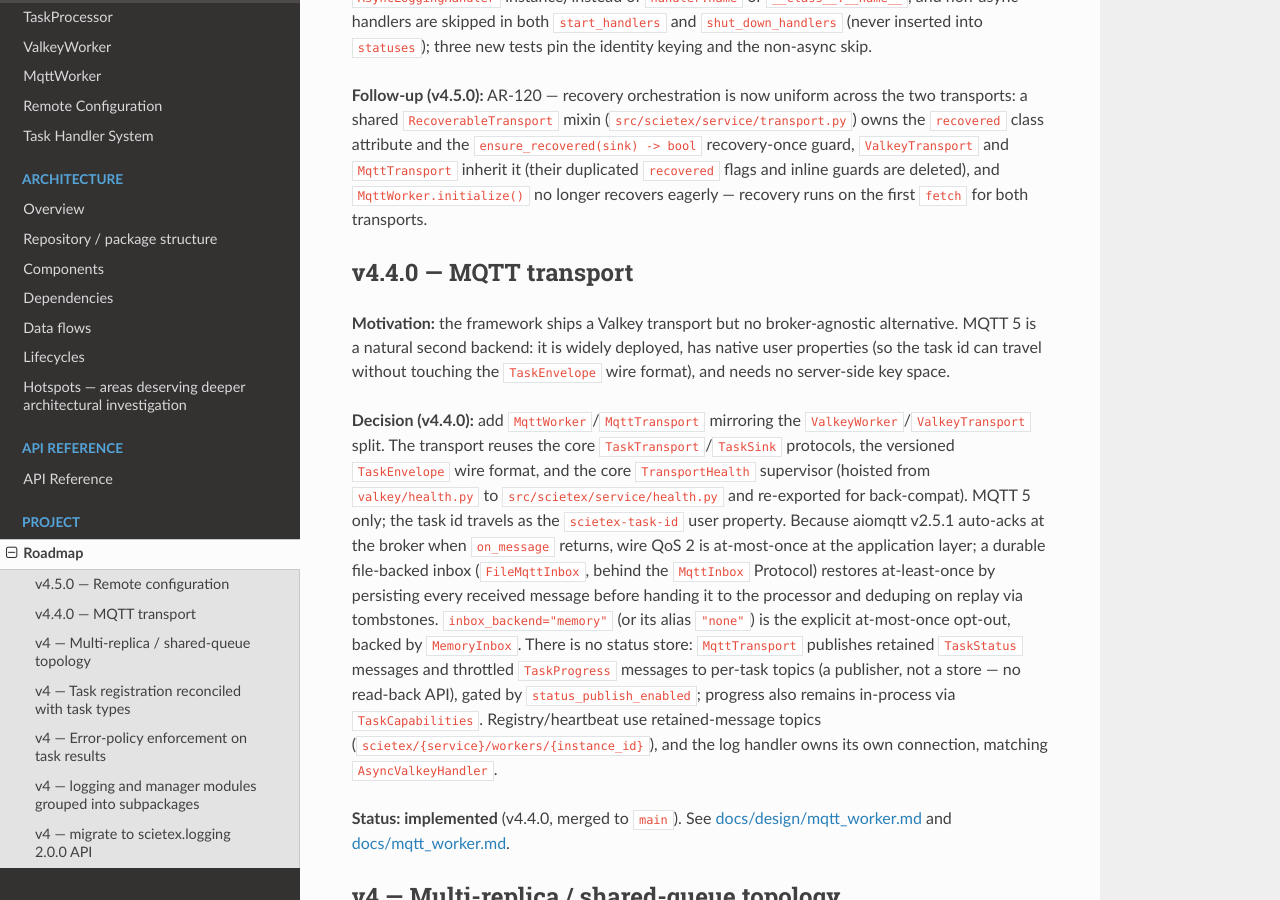
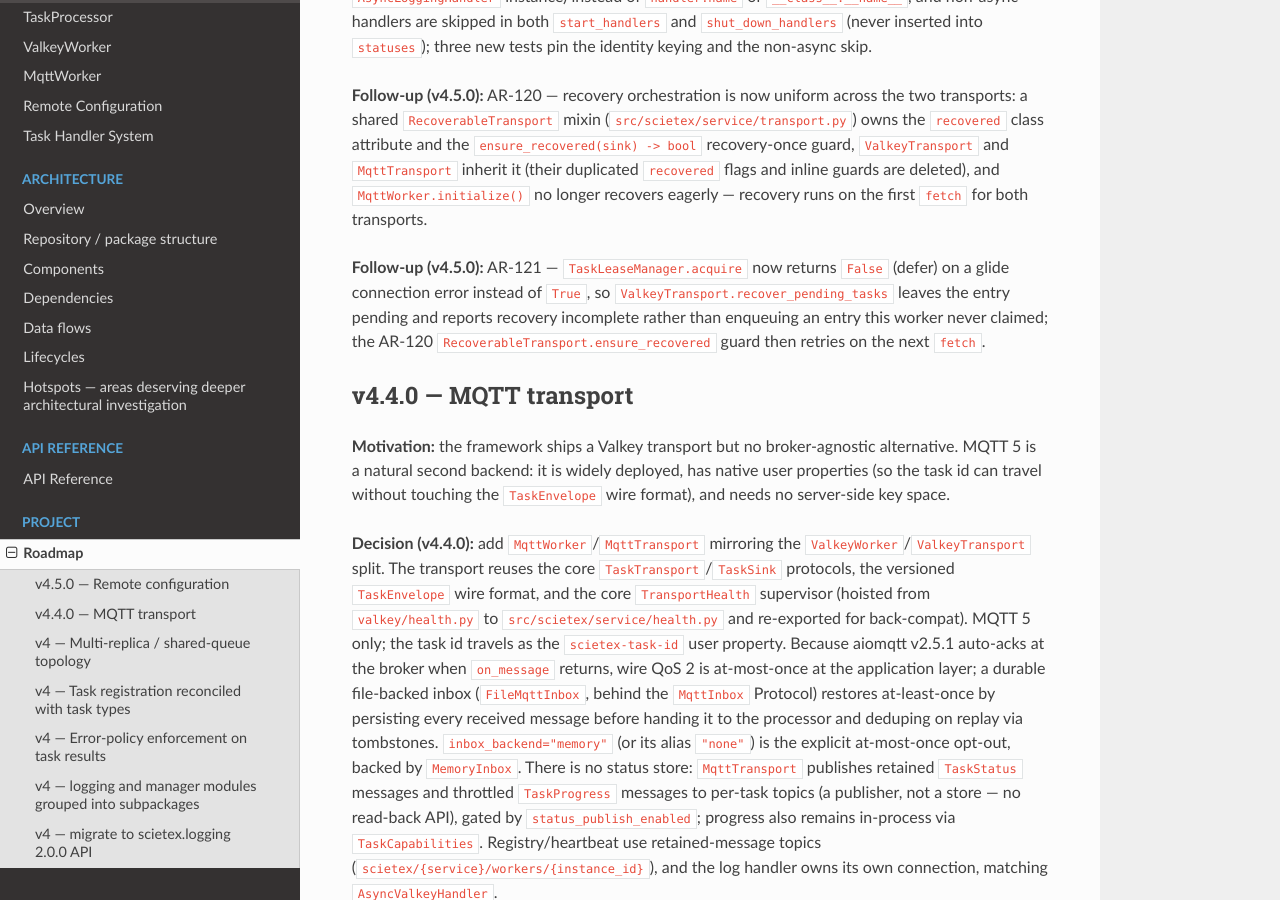
Before and after one commit to bond-anton/scietex.service, a Sphinx documentation site: the page built from docs/ROADMAP.md, in a window 1280 px wide and 900 px high, scrolled down 2467 px. Built offline with Sphinx 7.4.7 and the Read the Docs theme 3.1.0, drawn with Linux system fonts in a browser that asks for light colours.

```diff
--- a/docs/ROADMAP.md
+++ b/docs/ROADMAP.md
@@ -118,6 +118,13 @@ two transports: a shared `RecoverableTransport` mixin
 `MqttTransport` inherit it (their duplicated `recovered` flags and inline guards
 are deleted), and `MqttWorker.initialize()` no longer recovers eagerly — recovery
 runs on the first `fetch` for both transports.
+
+**Follow-up (v4.5.0):** AR-121 — `TaskLeaseManager.acquire` now returns `False`
+(defer) on a glide connection error instead of `True`, so
+`ValkeyTransport.recover_pending_tasks` leaves the entry pending and reports
+recovery incomplete rather than enqueuing an entry this worker never claimed;
+the AR-120 `RecoverableTransport.ensure_recovered` guard then retries on the
+next `fetch`.
 
 ## v4.4.0 — MQTT transport
 
```
Also changed, not shown: docs/architecture/components.md (+1 -1 lines), docs/reviews/architecture/2026-09-18-1.md (+3 -2 lines), docs/valkey_worker.md (+4 -2 lines).
